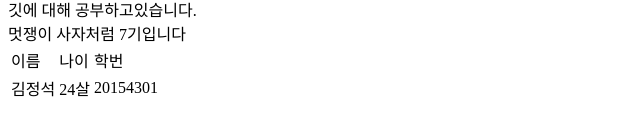
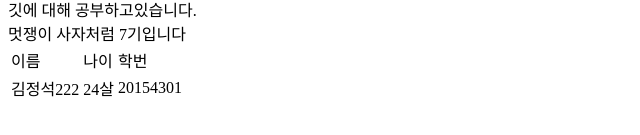
Before and after one commit to Kim-Jeong-Seok/likelion_study, a plain HTML site: page index.html in a window 1280 px wide. Shown: the part 227-362 px from the top of the page, without its empty margins (0-640 px from the left). Drawn offline with Linux system fonts and the light colour scheme.

Commit message:
css, html 수정함

```diff
--- a/index.html
+++ b/index.html
@@ -19,7 +19,7 @@
             <td>학번</td>
         </tr>
 
-        <td>김정석</td>
+        <td>김정석222</td>
         <td>24살</td>
         <td>20154301</td>
     </table>
```
